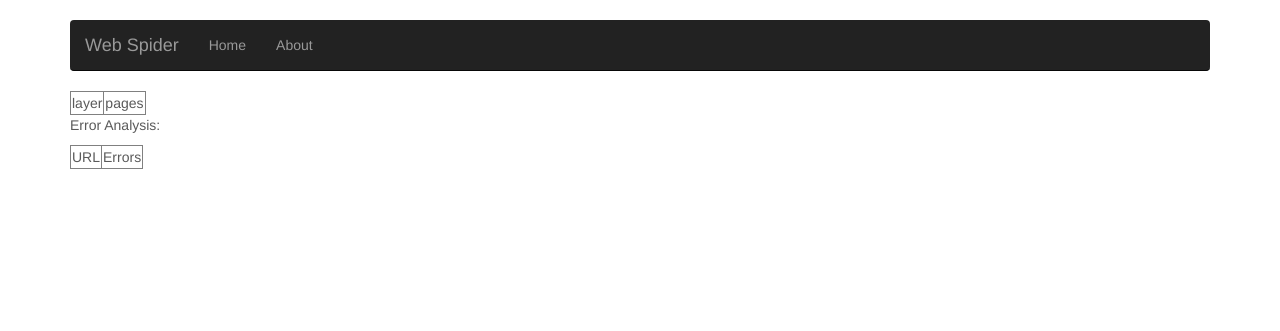
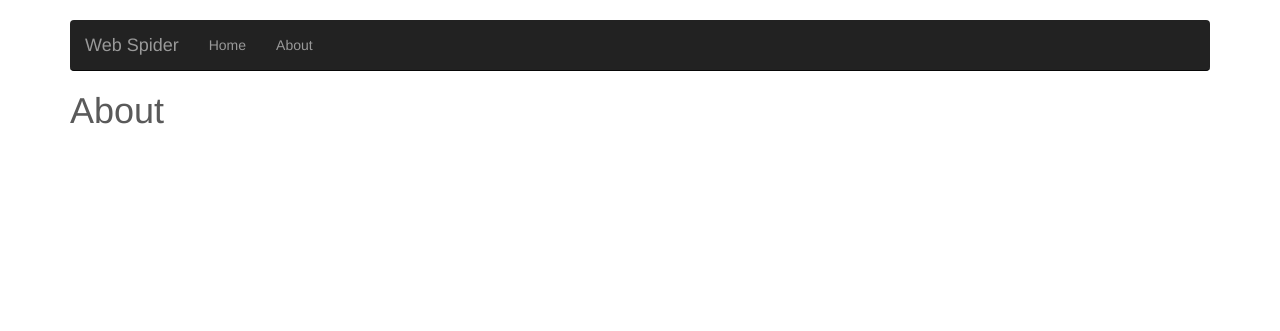
Before and after one commit to sofatyping/WebSpider, a Django app: template templates/About.html in a window 1280 px wide. Shown: the top 331 px of the page. Run offline with Django 3.2, Linux system fonts and the light colour scheme; the template is opened without the code that fills it, so the values that code supplies are empty; some libraries are stand-ins or nearby versions.

Commit message:
fix bugs

```diff
--- a/spidercore/views.py
+++ b/spidercore/views.py
@@ -74,7 +74,7 @@ def crawling(request):
 	else:
 		return HttpResponseRedirect("/")
 
-def crawling(request):
+def about(request):
 	return render_to_response('About.html',
                 {},context_instance=RequestContext(request))
 
--- a/templates/About.html
+++ b/templates/About.html
@@ -52,41 +52,9 @@
           </div>
         </div>
         <!--display results-->
-        <table border="1">
-        <tr>
-            <td>layer</td>
-            <td>pages</td>
-        </tr>
+        <!--TODO: about the website-->
+        <h1>About</h1>
 
-        {% for layer, pages in layer.items %}
-            <tr>
-                <td>{{layer}}</td>
-                <td>
-                {% for v in pages %}
-                <p>{{v}}</p>
-                {% endfor %}
-                </td>
-            </tr>
-        {% endfor %}
-        </table>
-        <div><p>Error Analysis:</p></div>
-        <table border="1">
-        <tr>
-            <td>URL</td>
-            <td>Errors</td>
-        </tr>
-
-        {% for URL, errors in error_list.items %}
-            <tr>
-                <td>{{URL}}</td>
-                <td>
-                {% for v in errors %}
-                <p>{{v}}</p>
-                {% endfor %}
-                </td>
-            </tr>
-        {% endfor %}
-        </table>
       </div>
     </div>
     <!-- Bootstrap core JavaScript
--- a/templates/Homepage.html
+++ b/templates/Homepage.html
@@ -46,7 +46,7 @@
             <div class="navbar-collapse collapse">
               <ul class="nav navbar-nav">
                 <li class="active"><a href="#">Home</a></li>
-                <li><a href="#about">About</a></li>
+                <li><a href="/about/">About</a></li>
                 <!-- <li><a href="#contact">Contact</a></li> -->
                 <!-- <li class="dropdown">
                   <a href="#" class="dropdown-toggle" data-toggle="dropdown">Dropdown <b class="caret"></b></a>
```
